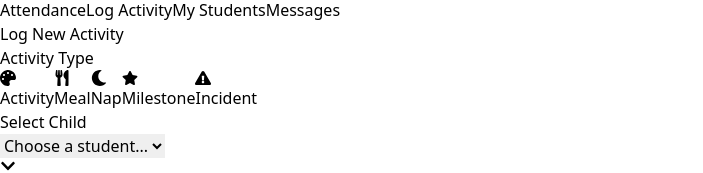
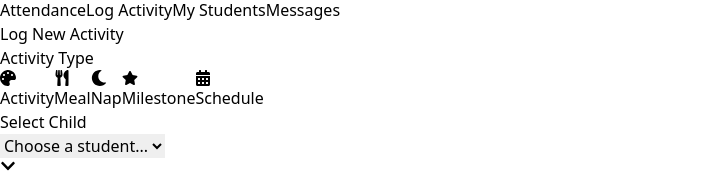
Before and after one commit to Sanjana0630/Task_daycare, a React (Vite) app: page / in a window 1280 px wide. Shown: the part 1422-1595 px from the top of the page, without its empty margins (0-703 px from the left). Built offline with nearby package versions, Linux system fonts and the light colour scheme.

Commit message:
change activity name as schedual

```diff
--- a/src/pages/StaffDashboard.jsx
+++ b/src/pages/StaffDashboard.jsx
@@ -1,6 +1,6 @@
 import React, { useState } from 'react';
 import { useNavigate } from 'react-router-dom';
-import { FaBell, FaSignOutAlt, FaChevronDown, FaCamera, FaRunning, FaUtensils, FaMoon, FaStar, FaExclamationTriangle, FaUsers, FaCheckCircle, FaRegCommentDots, FaRegClock, FaClipboardCheck, FaRegPlusSquare, FaUserFriends, FaRegEnvelope, FaPalette } from 'react-icons/fa';
+import { FaBell, FaSignOutAlt, FaChevronDown, FaCamera, FaRunning, FaUtensils, FaMoon, FaStar, FaCalendarAlt, FaUsers, FaCheckCircle, FaRegCommentDots, FaRegClock, FaClipboardCheck, FaRegPlusSquare, FaUserFriends, FaRegEnvelope, FaPalette } from 'react-icons/fa';
 import Navbar from '../components/Navbar';
 
 const StaffDashboard = () => {
@@ -27,7 +27,7 @@ const StaffDashboard = () => {
     { id: 'Meal', label: 'Meal', icon: <FaUtensils className="text-gray-400" /> },
     { id: 'Nap', label: 'Nap', icon: <FaMoon className="text-gray-400" /> },
     { id: 'Milestone', label: 'Milestone', icon: <FaStar className="text-gray-400" /> },
-    { id: 'Incident', label: 'Incident', icon: <FaExclamationTriangle className="text-gray-400" /> },
+    { id: 'Schedule', label: 'Schedule', icon: <FaCalendarAlt className="text-gray-400" /> },
   ];
 
   return (
```
Also changed, not shown: src/pages/LogActivityPage.jsx (+4 -4 lines).
